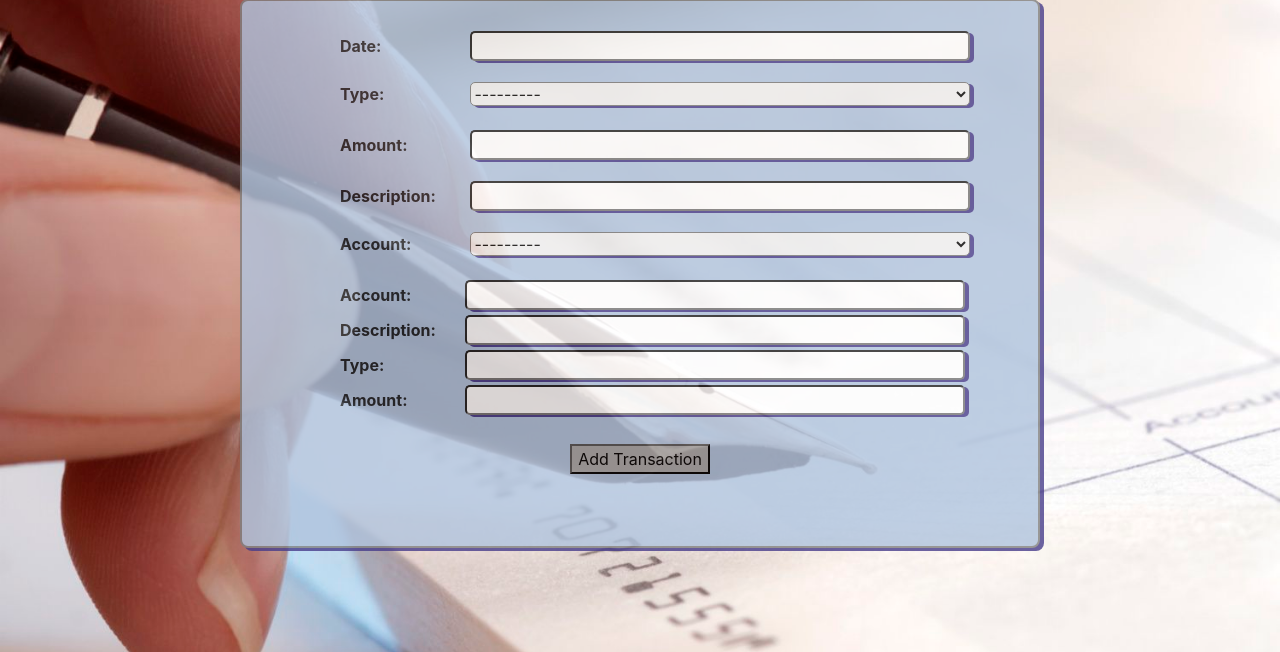
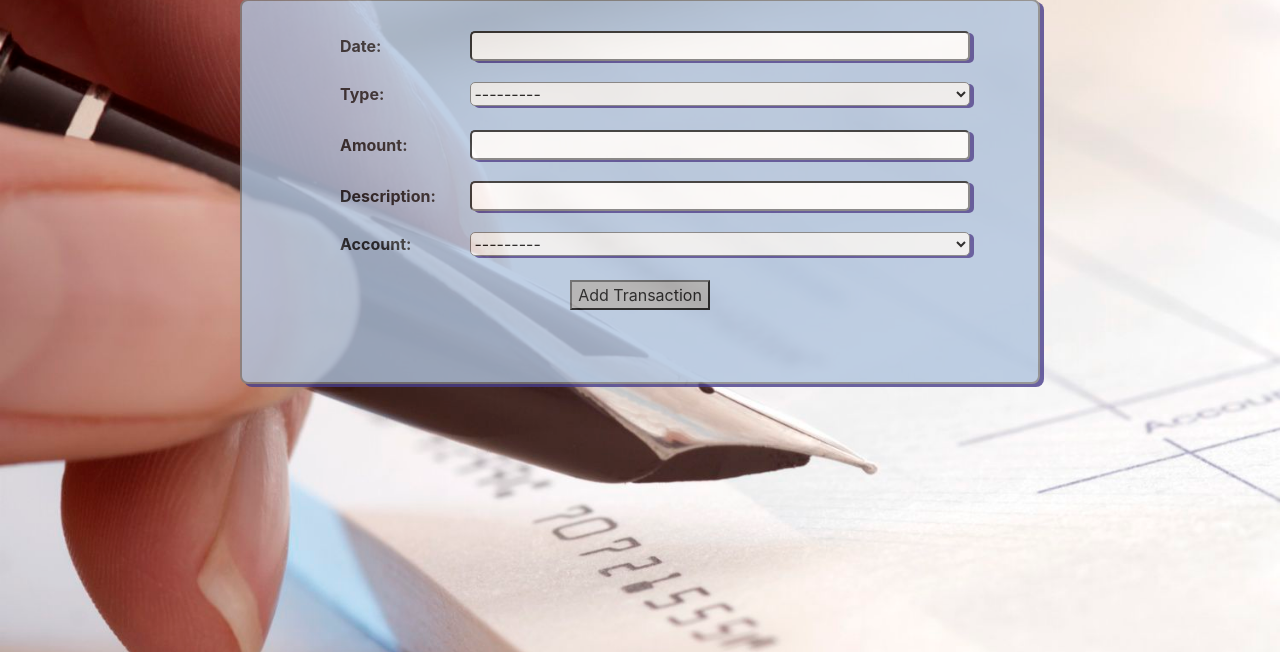
Before and after one commit to wespwojcik/Django-git, a Django app: page /transaction/ in a window 1280 px wide. Shown: the part 64-716 px from the top of the page. Run offline with Django 3.2, Linux system fonts and the light colour scheme; data comes from the database, SQL or seed files in the repository; some libraries are stand-ins or nearby versions.

Commit message:
newsubmit

```diff
--- a/MainApp/Accounts/templates/checkbook/AddTransaction.html
+++ b/MainApp/Accounts/templates/checkbook/AddTransaction.html
@@ -5,10 +5,6 @@
 				<form method="POST"> <!-- Replace this with the Django Form -->
 					{% csrf_token %}
 					{{form.as_p}}
-					<label>Account:</label><input type="text" name="account"><br>
-		    	    <label>Description:</label><input type="text" name="description"><br>
-                    <label>Type:</label><input type="text" name="transactionType"><br>
-                    <label>Amount:</label><input type="text" name="amount"><br><br>
 					<button id="new-transaction-button" type="submit" name="Save_Transaction">Add Transaction</button>
 				</form>
 				<br>
--- a/MainApp/Accounts/templates/checkbook/CreateNewAccount.html
+++ b/MainApp/Accounts/templates/checkbook/CreateNewAccount.html
@@ -6,9 +6,6 @@
 		<form method="POST">
 			{% csrf_token %}
 			{{form.as_p}}
-			<label>First Name:</label><input type="text" name="firstName"><br>
-			<label>Last Name:</label><input type="text" name="lastName"><br>
-			<label>Initial Deposit:</label><input type="text" name="initialDeposit"><br><br>
 			<button id="new-account-button" type="submit" name="Save_Account">Create Account</button>
 		</form>
 		<br>
```
Also changed, not shown: MainApp/Accounts/templates/checkbook/BalanceSheet.html (+5 -6 lines).
